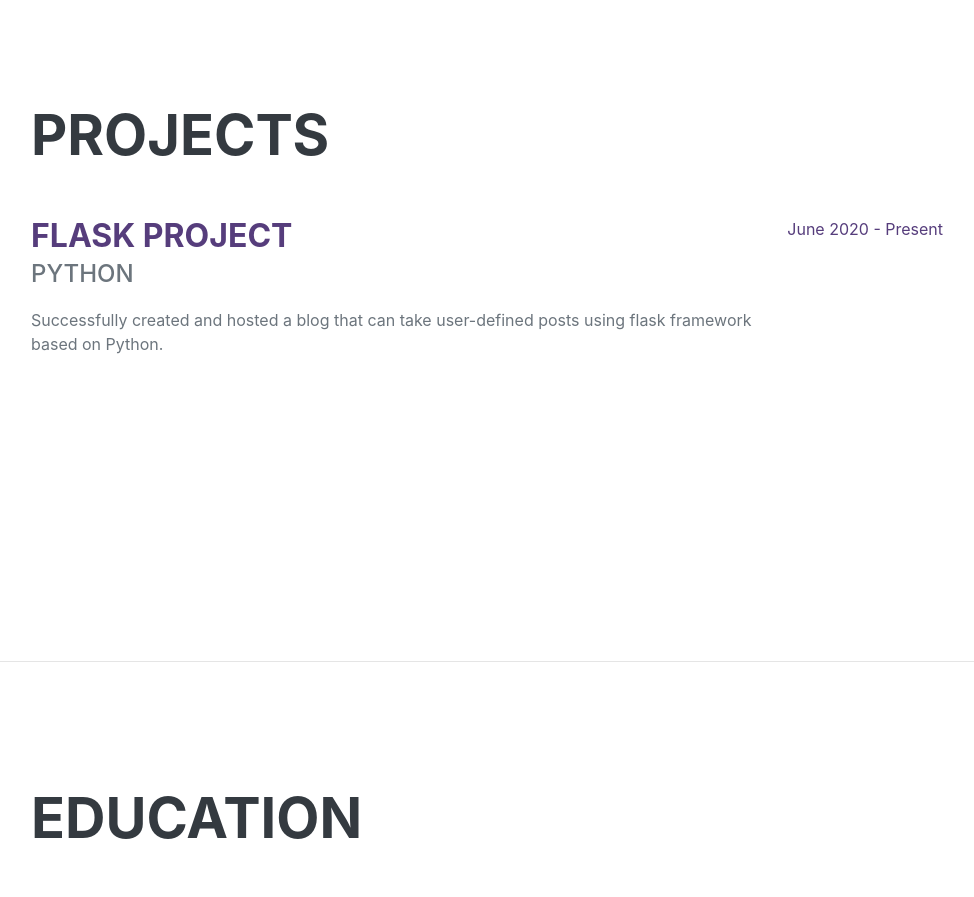
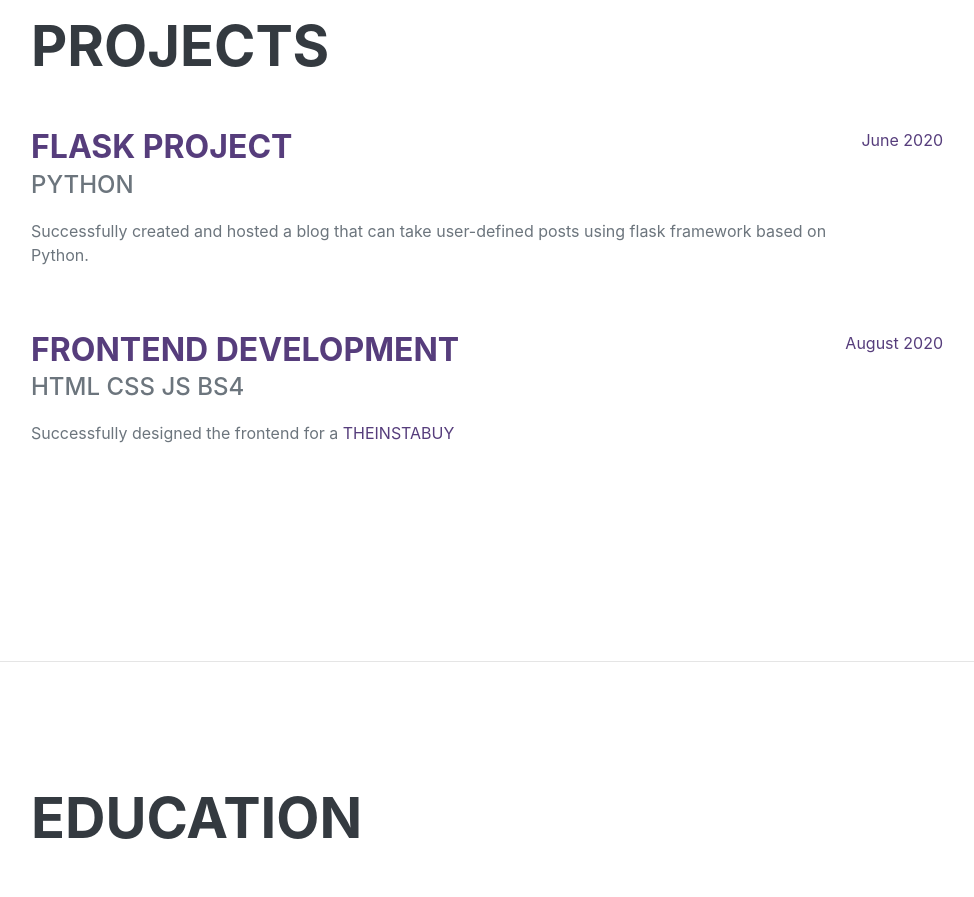
Before and after one commit to avishkarhande/avishkarhande.github.io, a plain HTML site: page index.html in a window 1280 px wide. Shown: the part 940-1837 px from the top of the page, without its empty margins (289-1263 px from the left). Drawn offline with nearby package versions, Linux system fonts and the light colour scheme; a web font is replaced by a local one.

Commit message:
Update index.html
updated project

```diff
--- a/index.html
+++ b/index.html
@@ -61,7 +61,15 @@
                             <div class="subheading mb-3">Python</div>
                             <p>Successfully created and hosted a blog that can take user-defined posts using flask framework based on Python.</p>
                         </div>
-                        <div class="flex-shrink-0"><span class="text-primary">June 2020 - Present</span></div>
+                        <div class="flex-shrink-0"><span class="text-primary">June 2020 </span></div>
+                    </div>
+                    <div class="d-flex flex-column flex-md-row justify-content-between mb-5">
+                        <div class="flex-grow-1">
+                            <h3 class="mb-0"><a href="https://theinstabuy.com">Frontend Development</a></h3>
+                            <div class="subheading mb-3">HTML CSS JS BS4</div>
+                            <p>Successfully designed the frontend for a <a href="https://theinstabuy.com">THEINSTABUY</a></p>
+                        </div>
+                        <div class="flex-shrink-0"><span class="text-primary"> August 2020</span></div>
                     </div>
             </div>
         </section>
```
